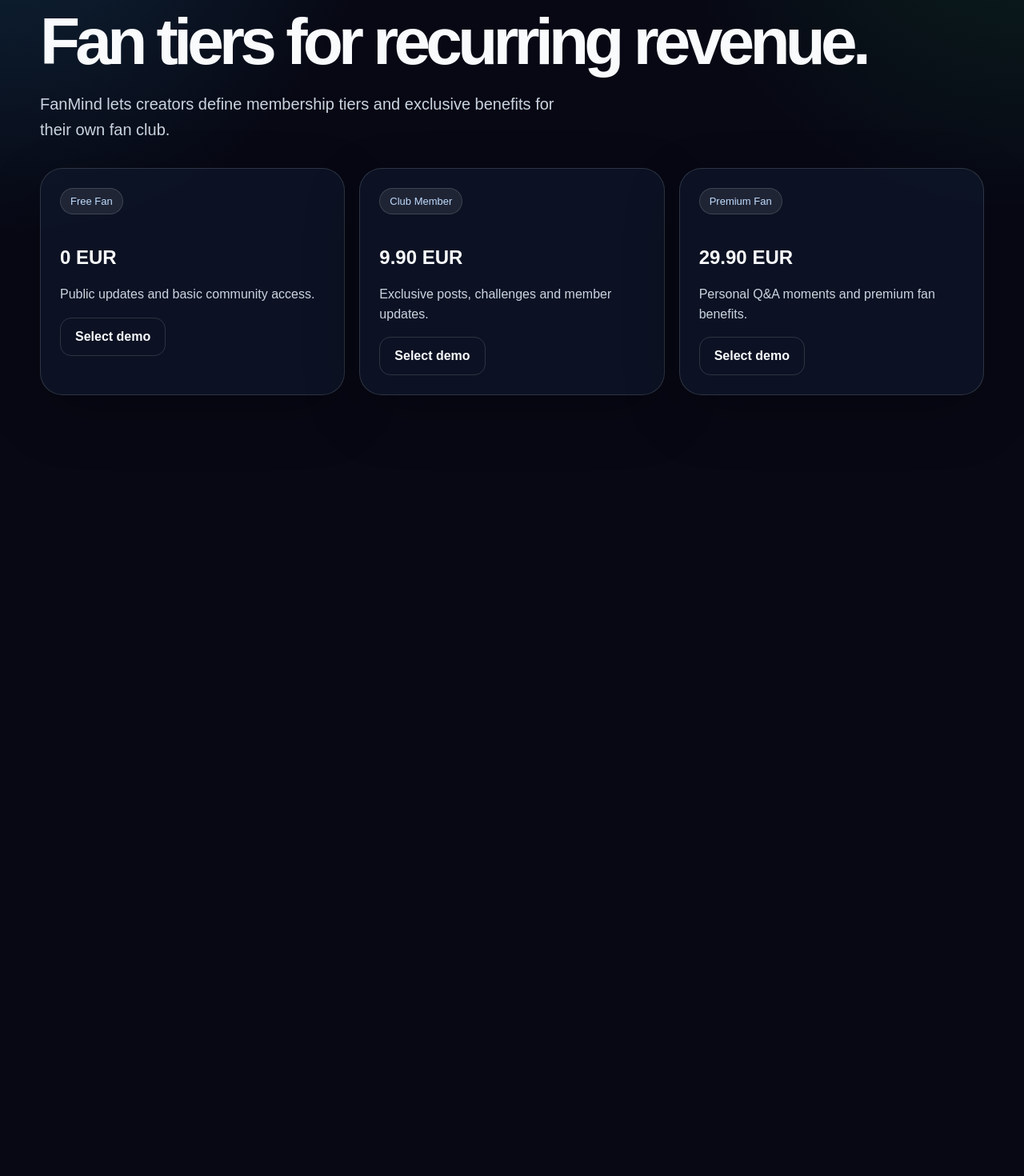
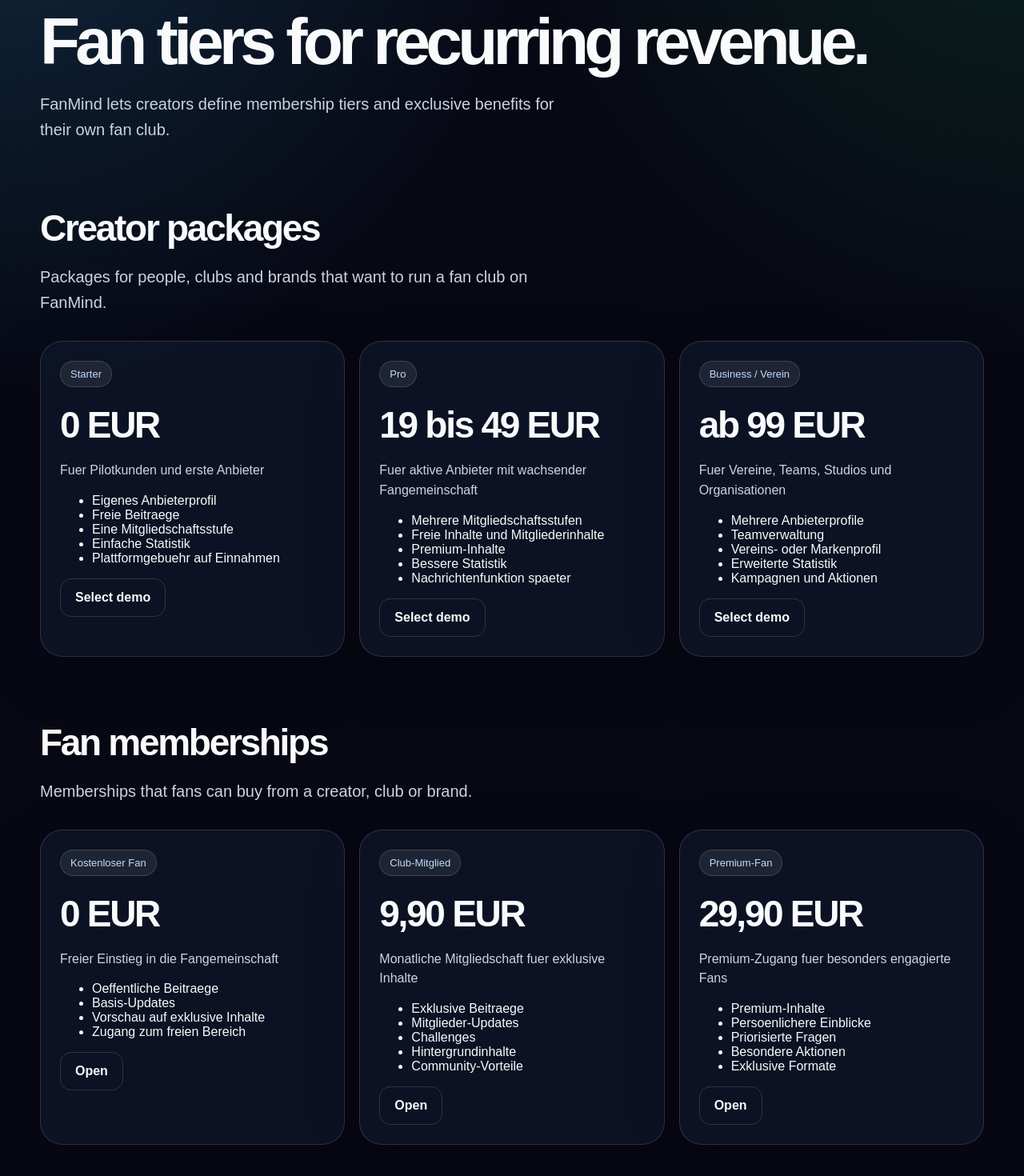
Before and after one commit to Bernds-tech/FanMind, a Next.js app: page /en/pricing in a window 1280 px wide. Shown: the part 188-1658 px from the top of the page at 80% size. Before the commit the page ends 800 px from the top, so only its background shows below. Built offline with nearby package versions, Linux system fonts and the light colour scheme.

Commit message:
Use package model on localized pricing page

```diff
--- a/src/app/[locale]/pricing/page.tsx
+++ b/src/app/[locale]/pricing/page.tsx
@@ -2,16 +2,11 @@ import SiteNav from "@/components/SiteNav";
 import LanguageSwitcher from "@/components/LanguageSwitcher";
 import { isLocale, type Locale } from "@/i18n/config";
 import { getPageContent } from "@/i18n/pageContent";
+import { creatorPackages, fanMemberships } from "@/data/pricing";
 
 function resolveLocale(value: string): Locale {
   return isLocale(value) ? value : "de";
 }
-
-const plans = [
-  { name: "Free Fan", price: "0 EUR", text: "Public updates and basic community access." },
-  { name: "Club Member", price: "9.90 EUR", text: "Exclusive posts, challenges and member updates." },
-  { name: "Premium Fan", price: "29.90 EUR", text: "Personal Q&A moments and premium fan benefits." }
-];
 
 export default async function LocalizedPricingPage({ params }: { params: Promise<{ locale: string }> }) {
   const { locale: localeParam } = await params;
@@ -31,15 +26,44 @@ export default async function LocalizedPricingPage({ params }: { params: Promise
           <p className="lead">{content.pricingText}</p>
         </section>
 
-        <section className="grid">
-          {plans.map((plan) => (
+        <section className="section">
+          <h2>Creator packages</h2>
+          <p className="lead">Packages for people, clubs and brands that want to run a fan club on FanMind.</p>
+          <div className="grid">
+            {creatorPackages.map((plan) => (
               <article className="card" key={plan.name}>
                 <div className="badge">{plan.name}</div>
                 <h2>{plan.price}</h2>
-              <p>{plan.text}</p>
+                <p>{plan.subtitle}</p>
+                <ul>
+                  {plan.features.map((feature) => (
+                    <li key={feature}>{feature}</li>
+                  ))}
+                </ul>
                 <a className="button" href={`${prefix}/register`}>{content.selectDemo}</a>
               </article>
             ))}
+          </div>
+        </section>
+
+        <section className="section">
+          <h2>Fan memberships</h2>
+          <p className="lead">Memberships that fans can buy from a creator, club or brand.</p>
+          <div className="grid">
+            {fanMemberships.map((plan) => (
+              <article className="card" key={plan.name}>
+                <div className="badge">{plan.name}</div>
+                <h2>{plan.price}</h2>
+                <p>{plan.subtitle}</p>
+                <ul>
+                  {plan.features.map((feature) => (
+                    <li key={feature}>{feature}</li>
+                  ))}
+                </ul>
+                <a className="button" href={`${prefix}/creator/demo`}>{content.open}</a>
+              </article>
+            ))}
+          </div>
         </section>
       </div>
     </main>
```
Lines whose indentation alone changed are shown as unchanged.
